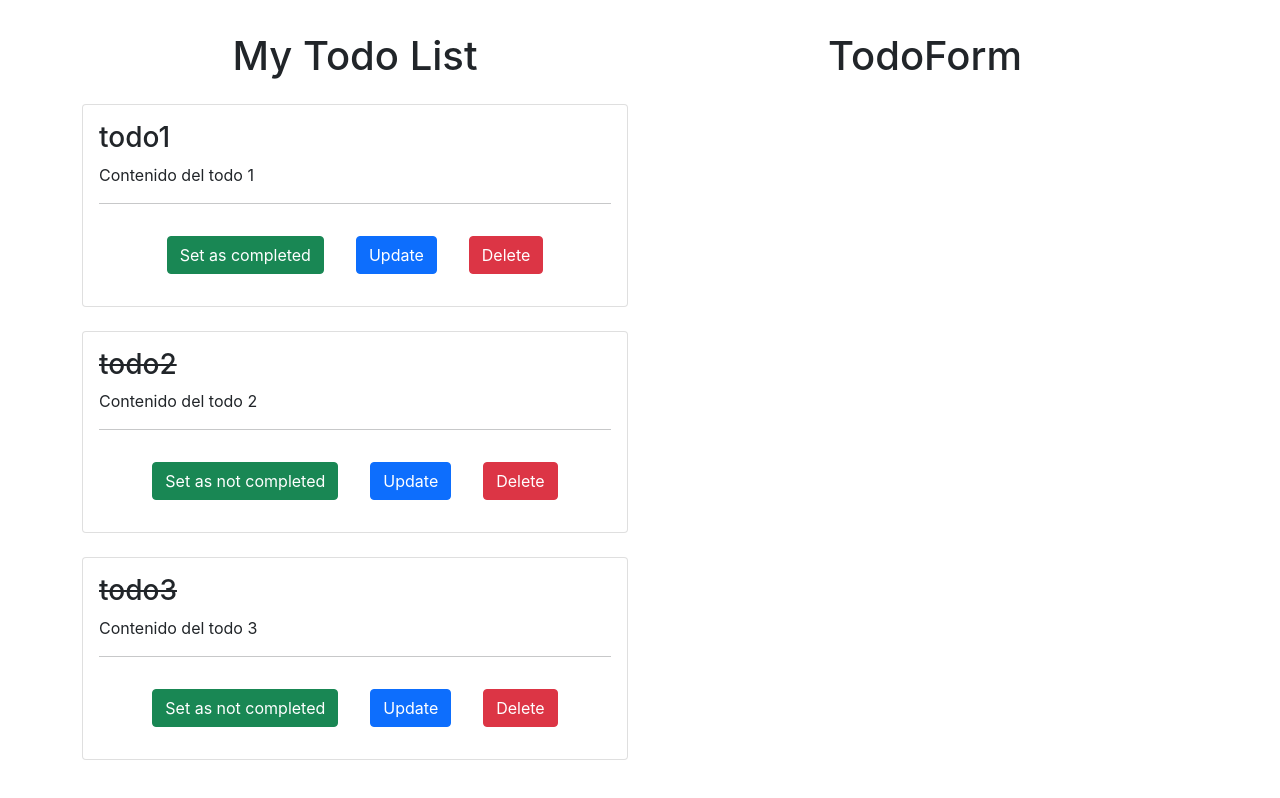
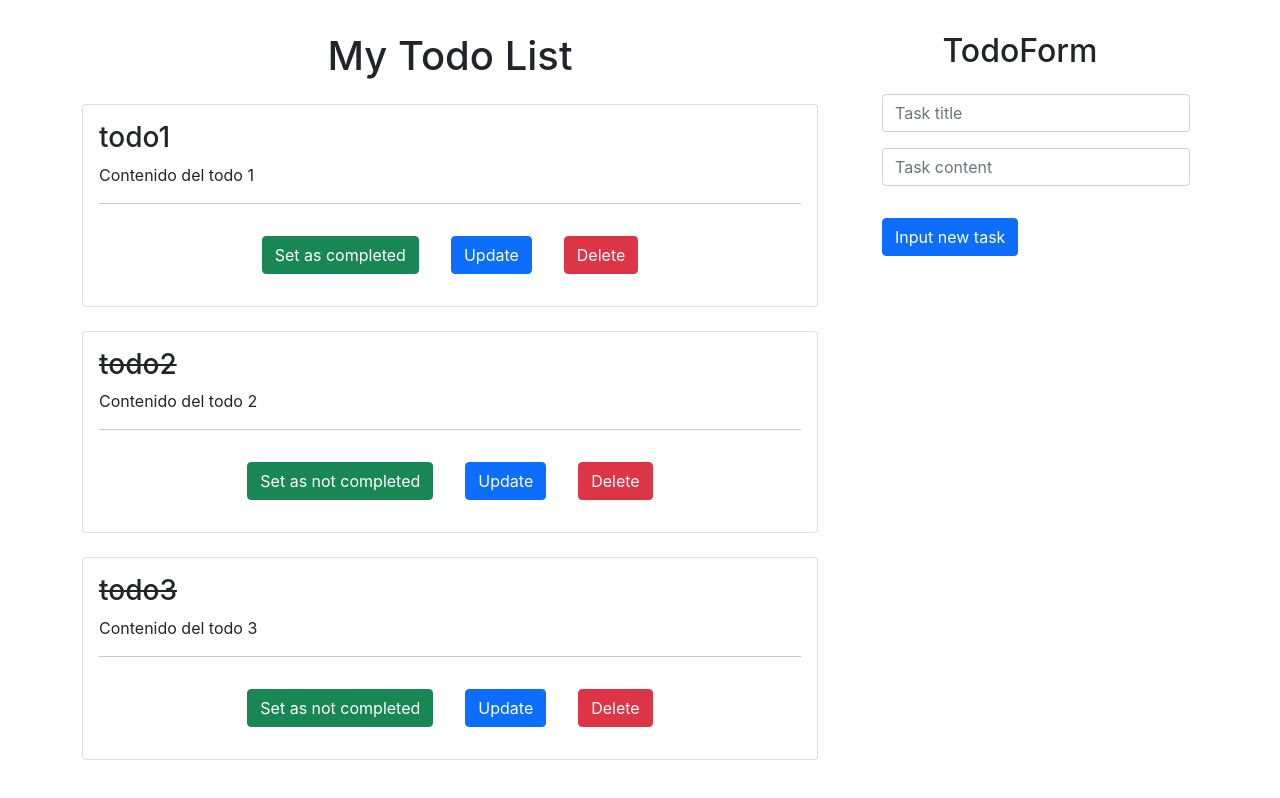
Before and after one commit to juancamilo11/easy-react-todo-app, a React (Create React App) app: page / in a window 1280 px wide. Built offline with nearby package versions, Linux system fonts and the light colour scheme.

Commit message:
Demo añadir un nuevo toDo terminado

```diff
--- a/src/App.js
+++ b/src/App.js
@@ -59,14 +59,18 @@ const App = () => {
     setToDoList(newToDoList);
   }
 
+  const addNewToDo = (toDo) => {
+    setToDoList([toDo, ...toDoList]);
+  }
+
   return (
     <div className="container my-2">
       <div className="row">
-        <div className="col-6">
+        <div className="col-8">
           <TodoList toDoList={toDoList} deleteToDo={deleteToDo} toggleComplete= {toggleComplete}/>
         </div>
-        <div className="col-6">
-          <TodoForm />
+        <div className="col-4">
+          <TodoForm addNewToDo={addNewToDo}/>
         </div>
       </div>
     </div>
--- a/src/components/TodoForm.jsx
+++ b/src/components/TodoForm.jsx
@@ -1,11 +1,59 @@
-import React from 'react'
+import React, { useState } from 'react'
 
-const TodoForm = () => {
-    return (
-        <div>
-          <h1 className="text-center my-4">TodoForm</h1>
-        </div>
-    )
+const TodoForm = ({addNewToDo}) => {
+
+  const [formValues, setFormValues] = useState({title:'', content:''});
+
+  const {title, content} = formValues;
+
+  const handleInputChange = (e) => {
+    setFormValues({
+      ...formValues,
+      [e.target.name]:e.target.value
+    });
+  };
+
+  const handleSubmit = (e) => {
+    e.preventDefault();
+
+    if(title.length >=3 && content.length >=3) {
+      const newToDo = {
+        id: Date.now(),
+        title,
+        content,
+        completed:false
+      }
+      addNewToDo(newToDo);
+      setFormValues({title:'', content:''});
+    } else {
+      window.alert('Title and content for the new task are required');
+    }
+  }
+
+  return (
+    <div className="container">
+      <h2 className="text-center my-4">TodoForm</h2>
+        <form onSubmit={handleSubmit}>
+          <input
+            type="text"
+            placeholder="Task title"
+            className="form-control m-3"
+            value={title}
+            name="title"
+            onChange={handleInputChange}
+          />
+          <input
+            type="text"
+            placeholder="Task content"
+            className="form-control m-3"
+            name="content"
+            value={content}
+            onChange={handleInputChange}
+          />
+          <input type="submit" className="btn btn-primary m-3" value="Input new task" />
+        </form>
+    </div>
+  )
 }
 
 export default TodoForm;
```
